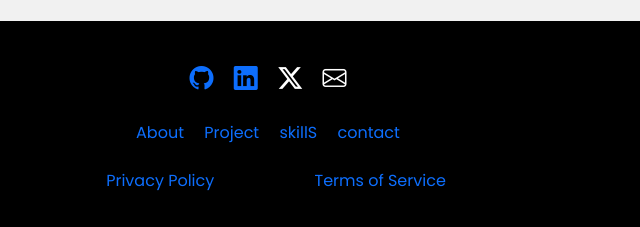
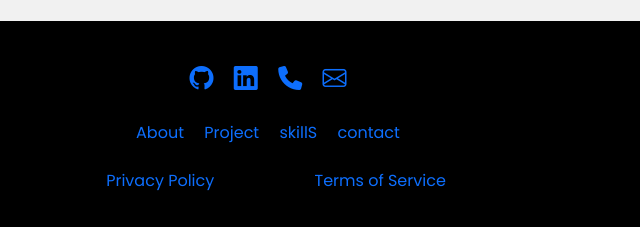
Before and after one commit to Mathavan1201/portfolia, a plain HTML site: page index.html in a window 1280 px wide. Shown: the part 3041-3268 px from the top of the page, 364-1004 px from the left. Drawn offline with nearby package versions, Linux system fonts and the light colour scheme.

Commit message:
Add files via upload

```diff
--- a/index.html
+++ b/index.html
@@ -102,7 +102,7 @@ I'm a quick learner with a passion for web development.
             </p>
 
             <div class="btn-box">
-            <a href="#project">   <button class="btn-1">Hire Me</button></a>
+            <a href="mailto: mathavan.mm122005@gmail.com">   <button class="btn-1">Hire Me</button></a>
             <a href="#project">  <button class="btn-2">Experience</button></a>
             </div>
 
@@ -267,8 +267,8 @@ padding: 40px 20px; font-family: sans-serif; font-weight: 100; color: white;">
 
      <a href="https://github.com/Mathavan1201" target="_blank"><i class="bi bi-github fs-4 pe-3"></i></a>
       <a href="https://www.linkedin.com/in/mathavan08" target="_blank"><i class="bi bi-linkedin fs-4 pe-3"></i></a>
-      <a href="#" target="_blank"></a><i class="bi bi-twitter-x fs-4 pe-3"></i>
-      <a href="#" target="_blank"></a><i class="bi bi-envelope fs-4 pe-3"></i>
+      <a href="tel:+919790952908"><i class="fa-solid fa-phone fs-4 pe-3"></i></a>
+      <a href="mailto: mathavan.mm122005@gmail.com"><i class="bi bi-envelope fs-4 pe-3"></i></a>
 
 
     </div>
```
